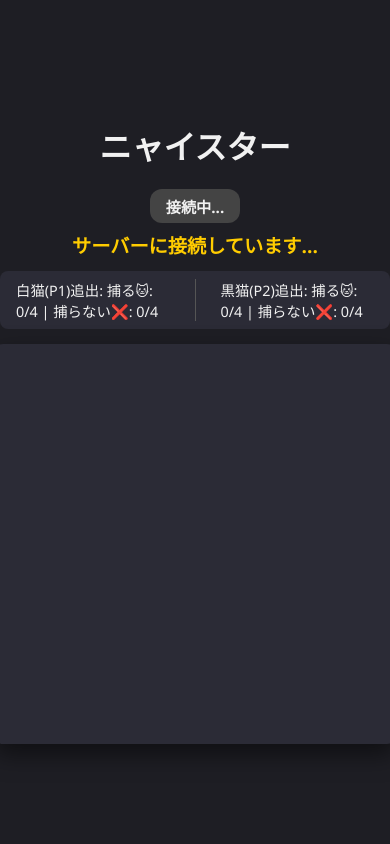
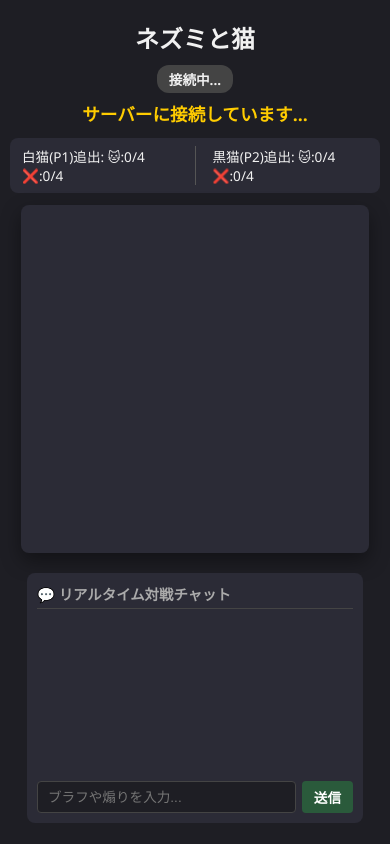
Before and after one commit to kushiyakiobake/nyaister, a website: page public/game.html in a window 390 px wide. Drawn offline with nearby package versions, Linux system fonts and the light colour scheme; no server answers.

Commit message:
Refactor game layout and chat features
Updated game title and adjusted various CSS styles for layout and design consistency. Enhanced chat functionality and improved score display format.

```diff
--- a/public/game.html
+++ b/public/game.html
@@ -3,7 +3,7 @@
 <head>
   <meta charset="UTF-8">
   <meta name="viewport" content="width=device-width, initial-scale=1.0">
-  <title>ニャイスター - オンライン対戦</title>
+  <title>ニャイスター～白い猫でも黒い猫でもネズミを捕るのが良い猫だ～</title>
   <script src="/socket.io/socket.io.js"></script>
   <style>
     :root {
@@ -16,77 +16,104 @@
       font-family: 'Segoe UI', Tahoma, Geneva, Verdana, sans-serif;
       background-color: var(--bg-color);
       color: var(--text-color);
+      margin: 0;
+      padding: 20px 10px;
       display: flex;
       flex-direction: column;
       align-items: center;
-      justify-content: center;
-      min-height: 100vh;
-      margin: 0;
     }
+    h1 { margin: 0 0 10px 0; font-size: 1.5rem; }
+
     #role-badge {
       background: #444;
-      padding: 6px 16px;
+      padding: 4px 12px;
       border-radius: 12px;
-      font-size: 0.95rem;
+      font-size: 0.85rem;
       margin-bottom: 8px;
       font-weight: bold;
     }
     #status {
-      font-size: 1.2rem;
+      font-size: 1.1rem;
       margin-bottom: 12px;
       font-weight: bold;
       color: #ffcc00;
+      text-align: center;
     }
+
+    /* メインレイアウト（PCは横並び、スマホは縦並び） */
+    .game-container {
+      display: flex;
+      flex-direction: row;
+      gap: 20px;
+      align-items: flex-start;
+      justify-content: center;
+      max-width: 900px;
+      width: 100%;
+    }
+    @media (max-width: 768px) {
+      .game-container {
+        flex-direction: column;
+        align-items: center;
+      }
+    }
+
+    .game-left {
+      display: flex;
+      flex-direction: column;
+      align-items: center;
+    }
+
     #score-board {
       display: flex;
-      gap: 20px;
-      margin-bottom: 15px;
+      gap: 15px;
+      margin-bottom: 12px;
       background: #2b2b36;
-      padding: 8px 16px;
+      padding: 8px 12px;
       border-radius: 8px;
-      font-size: 0.9rem;
+      font-size: 0.85rem;
     }
     #setup-panel {
       background: #2b2b36;
-      padding: 15px;
+      padding: 12px;
       border-radius: 8px;
-      margin-bottom: 15px;
+      margin-bottom: 12px;
       display: flex;
       flex-direction: column;
       align-items: center;
-      gap: 10px;
+      gap: 8px;
     }
     .setup-grid {
       display: grid;
-      grid-template-columns: repeat(4, 50px);
+      grid-template-columns: repeat(4, 45px);
       gap: 5px;
     }
     .setup-cell {
-      width: 50px;
-      height: 50px;
+      width: 45px;
+      height: 45px;
       background: #3f3f4e;
       border-radius: 4px;
       display: flex;
       align-items: center;
       justify-content: center;
       cursor: pointer;
-      font-size: 1.2rem;
+      font-size: 1.1rem;
       border: 2px solid transparent;
     }
     .setup-cell.active { border-color: #ffcc00; }
+
     #board {
       display: grid;
-      grid-template-columns: repeat(6, 60px);
-      grid-template-rows: repeat(6, 60px);
+      grid-template-columns: repeat(6, 52px);
+      grid-template-rows: repeat(6, 52px);
       gap: 4px;
       background-color: var(--board-bg);
-      padding: 10px;
+      padding: 8px;
       border-radius: 8px;
-      box-shadow: 0 10px 25px rgba(0,0,0,0.5);
+      box-shadow: 0 8px 20px rgba(0,0,0,0.4);
     }
     .cell {
-      width: 60px;
-      height: 60px;
+      width: 52px;
+      height: 52px;
       background-color: var(--cell-bg);
       border-radius: 4px;
       display: flex;
@@ -100,7 +127,7 @@
     .cell.mouse-corner::after {
       content: '🐭';
       position: absolute;
-      font-size: 0.9rem;
+      font-size: 0.8rem;
       opacity: 0.4;
       bottom: 2px;
       right: 2px;
@@ -110,13 +137,13 @@
     .cell.selected { outline: 3px solid #ffcc00; z-index: 10; }
     .cell.valid-move { background-color: #2a5a3b; }
     .piece {
-      width: 48px;
-      height: 48px;
+      width: 42px;
+      height: 42px;
       border-radius: 50%;
       display: flex;
       align-items: center;
       justify-content: center;
-      font-size: 1.5rem;
+      font-size: 1.3rem;
       box-shadow: 0 4px 6px rgba(0,0,0,0.3);
       position: relative;
     }
@@ -126,41 +153,119 @@
       position: absolute;
       top: -2px;
       right: -2px;
-      font-size: 0.8rem;
+      font-size: 0.75rem;
+    }
+
+    /* チャットエリア */
+    .chat-container {
+      background: #2b2b36;
+      border-radius: 8px;
+      width: 320px;
+      height: 380px;
+      display: flex;
+      flex-direction: column;
+      padding: 10px;
+      box-sizing: border-box;
+    }
+    @media (max-width: 768px) {
+      .chat-container {
+        width: 100%;
+        max-width: 336px;
+        height: 250px;
+      }
+    }
+    .chat-title {
+      font-size: 0.9rem;
+      font-weight: bold;
+      margin-bottom: 8px;
+      color: #aaa;
+      border-bottom: 1px solid #444;
+      padding-bottom: 4px;
+    }
+    #chat-messages {
+      flex: 1;
+      overflow-y: auto;
+      display: flex;
+      flex-direction: column;
+      gap: 8px;
+      padding-right: 4px;
+      font-size: 0.85rem;
+    }
+    .chat-msg {
+      background: #3f3f4e;
+      padding: 6px 10px;
+      border-radius: 6px;
+      word-break: break-word;
+    }
+    .chat-msg .sender { font-weight: bold; font-size: 0.75rem; margin-bottom: 2px; }
+    .chat-msg.p1 .sender { color: #8cd3ff; }
+    .chat-msg.p2 .sender { color: #ff9d9d; }
+    .chat-msg.spectator .sender { color: #aaa; }
+    .chat-msg .time { font-size: 0.7rem; color: #777; margin-left: 6px; font-weight: normal; }
+
+    .chat-input-area {
+      display: flex;
+      gap: 6px;
+      margin-top: 8px;
+    }
+    #chat-input {
+      flex: 1;
+      background: #1e1e24;
+      border: 1px solid #444;
+      color: white;
+      padding: 6px 10px;
+      border-radius: 4px;
+      font-size: 0.85rem;
     }
     button {
       background: #2a5a3b;
       color: white;
       border: none;
-      padding: 8px 16px;
+      padding: 6px 12px;
       border-radius: 4px;
       cursor: pointer;
       font-weight: bold;
+      font-size: 0.85rem;
     }
     button:disabled { background: #555; cursor: not-allowed; }
   </style>
 </head>
 <body>
 
-  <h1>ニャイスター</h1>
+  <h1>ネズミと猫</h1>
   <div id="role-badge">接続中...</div>
   <div id="status">サーバーに接続しています...</div>
 
+  <div class="game-container">
+    <!-- 左側: ゲーム盤面エリア -->
+    <div class="game-left">
       <!-- 初期配置パネル -->
       <div id="setup-panel" style="display: none;">
-    <div>手前2行の配置（🧀捕る猫: 4匹 / ❌捕らない猫: 4匹）</div>
+        <div style="font-size:0.85rem;">配置（🧀捕る猫: 4匹 / ❌捕らない猫: 4匹）</div>
         <div class="setup-grid" id="setup-grid"></div>
         <button id="btn-submit-setup" onclick="submitSetup()">配置決定</button>
       </div>
 
       <!-- スコア表示 -->
       <div id="score-board">
-    <div>白猫(P1)追出: <span id="p1-score">捕る🐱: 0/4 | 捕らない❌: 0/4</span></div>
-    <div style="border-left: 1px solid #555; margin: 0 5px;"></div>
-    <div>黒猫(P2)追出: <span id="p2-score">捕る🐱: 0/4 | 捕らない❌: 0/4</span></div>
+        <div>白猫(P1)追出: <span id="p1-score">🐱:0/4 ❌:0/4</span></div>
+        <div style="border-left: 1px solid #555; margin: 0 2px;"></div>
+        <div>黒猫(P2)追出: <span id="p2-score">🐱:0/4 ❌:0/4</span></div>
       </div>
 
       <div id="board"></div>
+    </div>
+
+    <!-- 右側（スマホ時は下部）: チャットエリア -->
+    <div class="chat-container">
+      <div class="chat-title">💬 リアルタイム対戦チャット</div>
+      <div id="chat-messages"></div>
+      <form class="chat-input-area" onsubmit="sendChat(event)">
+        <input type="text" id="chat-input" placeholder="ブラフや煽りを入力..." maxlength="100" autocomplete="off" />
+        <button type="submit">送信</button>
+      </form>
+    </div>
+  </div>
 
   <script>
     const socket = io();
@@ -175,41 +280,62 @@
     let selectedCell = null;
     let mySetup = [true, true, true, true, false, false, false, false];
 
-    // 接続時にルーム参加を通知
     socket.on('connect', () => {
       socket.emit('join_room', roomId);
     });
 
-    // サーバーから状態を受信
     socket.on('game_state', (state) => {
       gameState = state;
       render();
     });
 
+    // チャット受信処理
+    socket.on('receive_chat', (data) => {
+      const msgBox = document.getElementById('chat-messages');
+      const msgEl = document.createElement('div');
+      msgEl.className = `chat-msg ${data.role}`;
+      msgEl.innerHTML = `
+        <div class="sender">${escapeHtml(data.sender)} <span class="time">${data.time}</span></div>
+        <div class="text">${escapeHtml(data.text)}</div>
+      `;
+      msgBox.appendChild(msgEl);
+      msgBox.scrollTop = msgBox.scrollHeight; // 最下部へ自動スクロール
+    });
+
+    function sendChat(e) {
+      e.preventDefault();
+      const input = document.getElementById('chat-input');
+      const text = input.value.trim();
+      if (text) {
+        socket.emit('send_chat', text);
+        input.value = '';
+      }
+    }
+
+    function escapeHtml(str) {
+      return str.replace(/[&<>"']/g, (m) => ({ '&': '&amp;', '<': '&lt;', '>': '&gt;', '"': '&quot;', "'": '&#39;' })[m]);
+    }
+
     function render() {
       if (!gameState) return;
+      const myRole = gameState.myRole;
 
-      const myRole = gameState.myRole; // サーバーから判定済みの役割を取得
-
-      // 1. バッジ（役割表示）の更新
       const badge = document.getElementById('role-badge');
       if (myRole === 'p1') badge.innerText = 'あなたの役割: 白猫 (P1)';
       else if (myRole === 'p2') badge.innerText = 'あなたの役割: 黒猫 (P2)';
       else badge.innerText = 'あなたの役割: 観戦者 👁️';
 
-      // 2. スコア更新
       document.getElementById('p1-score').innerText =
-        `捕る🐱: ${gameState.exiled.p1.catcher}/4 | 捕らない❌: ${gameState.exiled.p1.nonCatcher}/4`;
+        `🐱:${gameState.exiled.p1.catcher}/4 ❌:${gameState.exiled.p1.nonCatcher}/4`;
       document.getElementById('p2-score').innerText =
-        `捕る🐱: ${gameState.exiled.p2.catcher}/4 | 捕らない❌: ${gameState.exiled.p2.nonCatcher}/4`;
+        `🐱:${gameState.exiled.p2.catcher}/4 ❌:${gameState.exiled.p2.nonCatcher}/4`;
 
-      // 3. ステータス・パネル制御
       const statusEl = document.getElementById('status');
       const setupPanel = document.getElementById('setup-panel');
 
       if (gameState.phase === 'setup') {
         if (myRole === 'spectator') {
-          statusEl.innerText = '対戦プレイヤーの配置を待っています...';
+          statusEl.innerText = 'プレイヤーの配置を待っています...';
           setupPanel.style.display = 'none';
         } else {
           const isReady = (myRole === 'p1' && gameState.p1Ready) || (myRole === 'p2' && gameState.p2Ready);
@@ -232,7 +358,6 @@
         statusEl.innerText = `🎉 勝者: ${gameState.winner === 'p1' ? '白猫(P1)' : '黒猫(P2)'}！ (${gameState.winReason})`;
       }
 
-      // 4. 盤面描画
       const boardEl = document.getElementById('board');
       boardEl.innerHTML = '';
 
@@ -298,7 +423,7 @@
       const catcherCount = mySetup.filter(v => v === true).length;
       const btn = document.getElementById('btn-submit-setup');
       btn.disabled = catcherCount !== 4;
-      btn.innerText = catcherCount === 4 ? '配置決定' : `🧀を4匹にしてください (${catcherCount}/4)`;
+      btn.innerText = catcherCount === 4 ? '配置決定' : `🧀を4匹に (${catcherCount}/4)`;
     }
 
     function submitSetup() {
```
Lines whose indentation alone changed are shown as unchanged.
